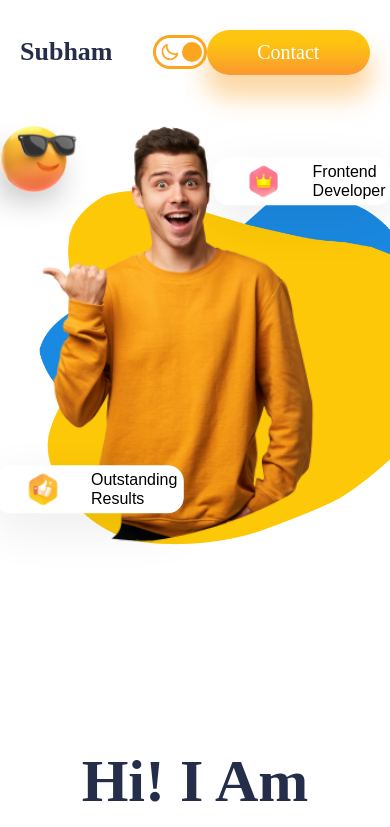
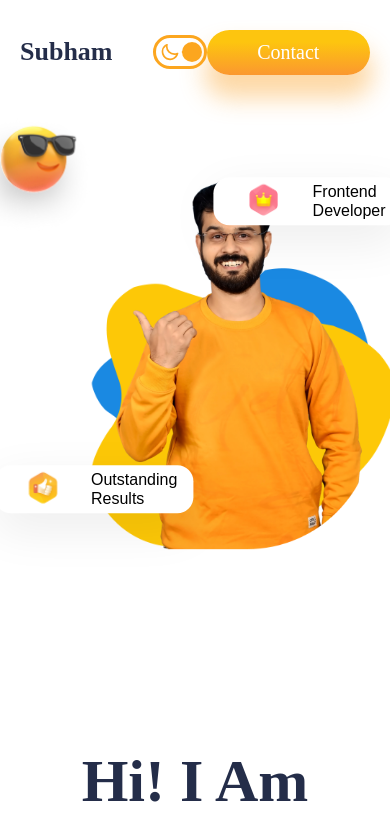
Before and after one commit to Subham7769/MyProtfolio-React-, a React (Create React App) app: page / in a window 390 px wide. Shown: the top 827 px of the page. Built offline with nearby package versions, Linux system fonts and the light colour scheme; a web font is replaced by a local one.

Commit message:
bug fixes

```diff
--- a/src/Components/FloatingDiv/FloatingDiv.css
+++ b/src/Components/FloatingDiv/FloatingDiv.css
@@ -15,7 +15,6 @@
 }
 
 .floatingdiv span{
-    font-family: sans-serif;
     font-size: 0.8rem;
 }
 
@@ -31,7 +30,7 @@
 @media screen and (max-width: 768px) {
     .floatingdiv{
         height: 3rem;
-        padding: 0px 0.4rem 0px 0px;
+        padding: 0px 1rem 0px 0px;
     }
 
     .floatingdiv img{
@@ -44,7 +43,7 @@
     }
 
     .FloatingDivUpper{
-        top: -4%;
+        top: 0%;
         left: 78%;
     }
     .FloatingDivLower{
--- a/src/Components/FloatingDiv/FloatingDiv.jsx
+++ b/src/Components/FloatingDiv/FloatingDiv.jsx
@@ -4,7 +4,9 @@ import './FloatingDiv.css'
 const FloatingDiv = ({img,txt1,txt2}) => {
   return (
     <div className='floatingdiv'>
+      <div>
         <img src={img} alt="" />
+      </div>
         <span>
             {txt1}
             <br/>
--- a/src/Components/Intro/Intro.css
+++ b/src/Components/Intro/Intro.css
@@ -68,8 +68,9 @@
     top: -4.6rem;
 }
 .i-right>:nth-child(3){
-    transform: scale(1.4);
-    left: 28%;
+    transform: scale(0.52);
+    left: -12%;
+    top: -68%;
 }
 .i-right>:nth-child(4){
     transform: scale(0.62);
@@ -109,6 +110,21 @@
       transform: scale(0.8);
       left: -3rem;
     }
+    .i-right>:nth-child(1){
+        transform: scale(0.5);
+        left: -15%;
+        top: -1%;
+    }
+    .i-right>:nth-child(2){
+        transform: scale(0.5);
+        left: -20%;
+        top: -5%;
+    }
+    .i-right>:nth-child(3){
+        transform: scale(0.45);
+        left: -20%;
+        top: -50%;
+    }
     .i-right .blur {
       display: none;
     }
```
Also changed, not shown: src/img/boy.png.
